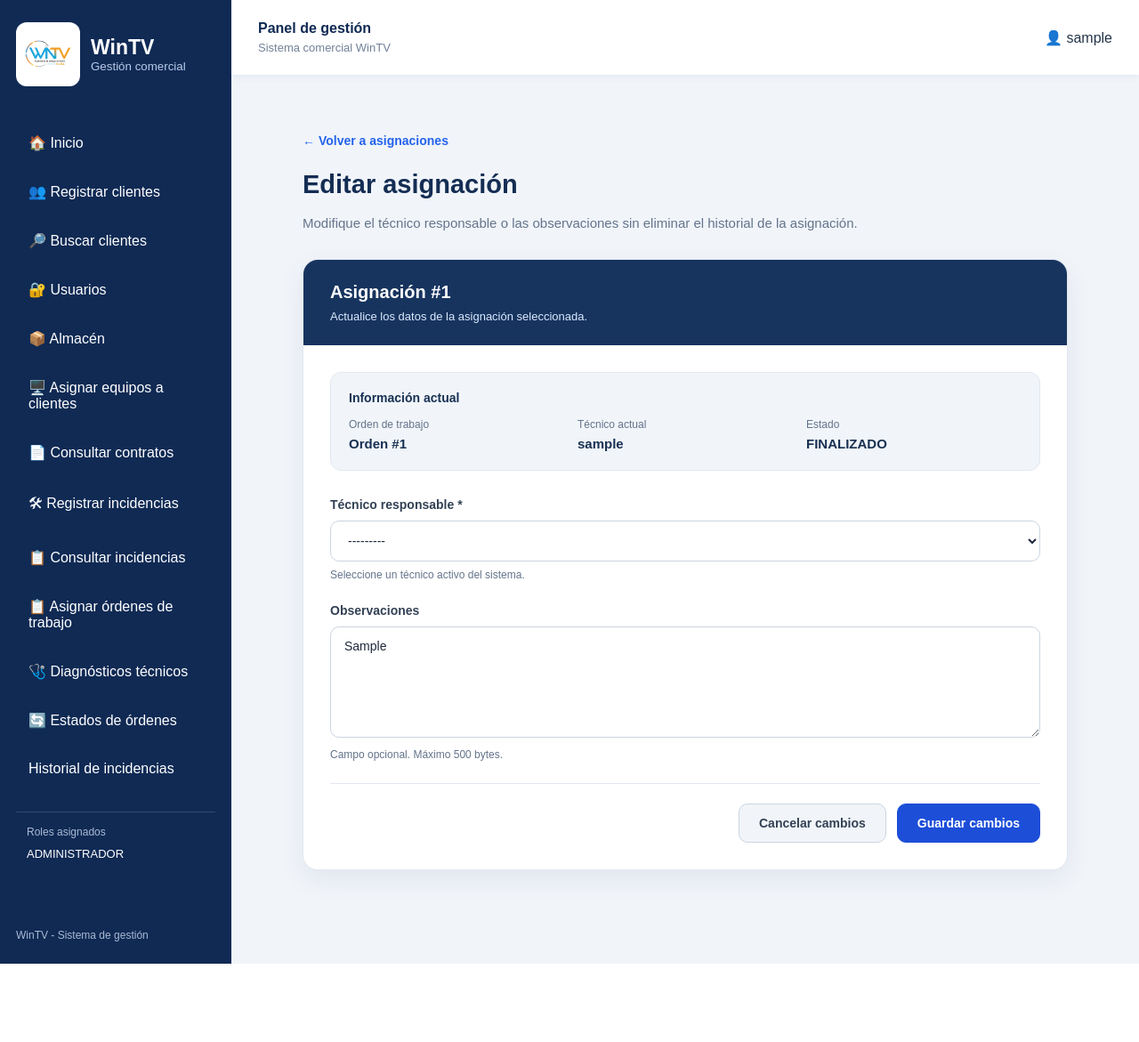
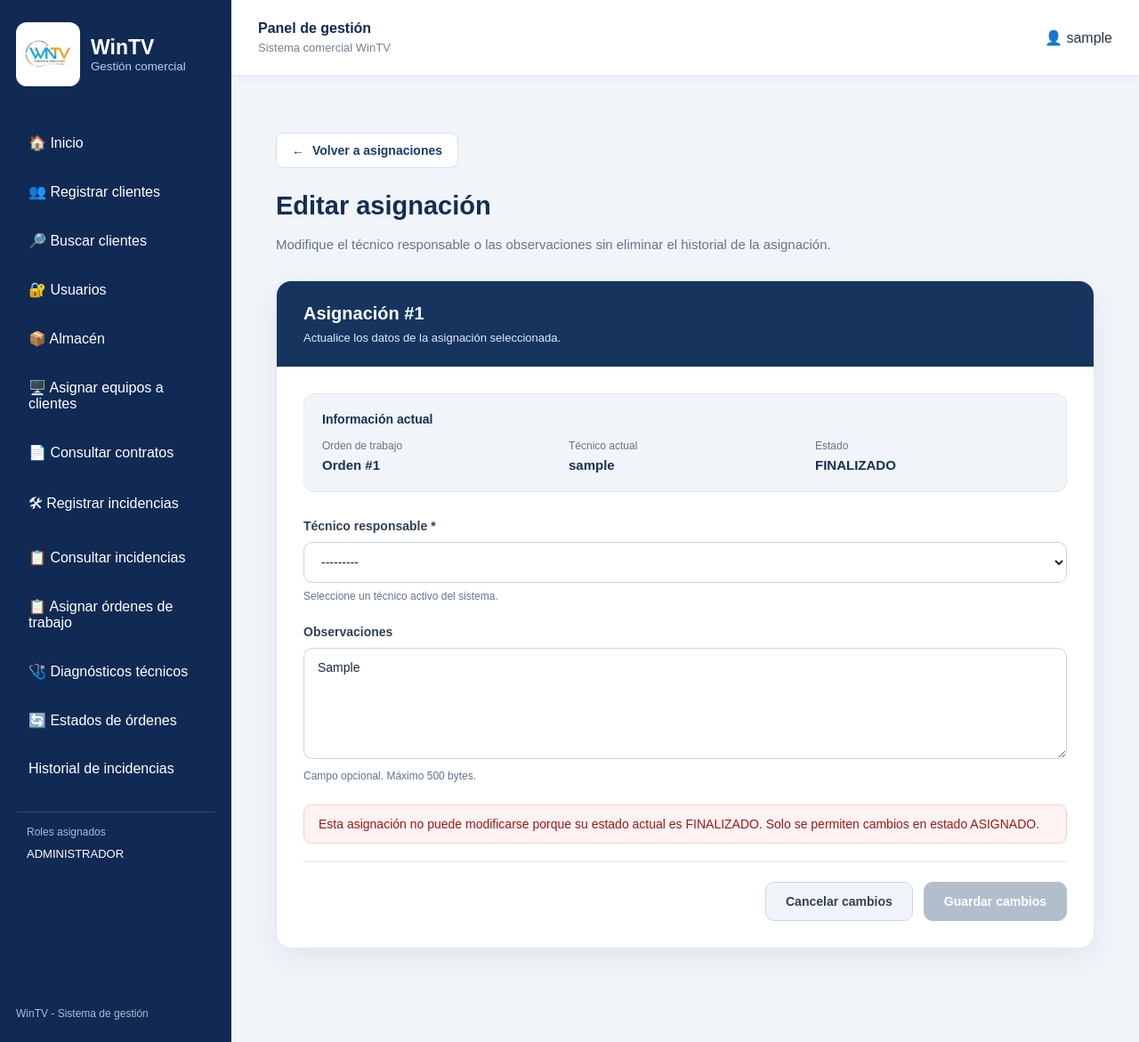
Before and after one commit to brayamstevenjaimesgodoy9-sudo/proyecto_winTV, a Django app: page /incidencias/asignaciones/1/editar/ in a window 1280 px wide. Shown: the whole page at 89% size. Before the commit the page ends 1083 px from the top, so only its background shows below. Run offline with Django 5.2, Linux system fonts and the light colour scheme; a user stored in the database is signed in; tables that the repository leaves empty hold one stand-in row (values such as "Sample post").

Commit message:
HU-15: mejorar edicion y navegacion de asignaciones

```diff
--- a/incidencias/asignacion_views.py
+++ b/incidencias/asignacion_views.py
@@ -5,6 +5,7 @@ from django.http import Http404
 from django.shortcuts import render, redirect
 from django.db import DatabaseError, IntegrityError, transaction
 from django.utils import timezone
+from django.urls import reverse
 
 from almacen.models import OrdenTrabajo, AsignacionTecnico
 
@@ -236,7 +237,8 @@ def editar_asignacion_tecnico(request, pk):
                         )
 
                         return redirect(
-                            "incidencias:asignar_orden_tecnico"
+                            reverse("incidencias:asignar_orden_tecnico")
+                            + "?pestana=consulta"
                         )
 
             except DatabaseError:
--- a/incidencias/templates/incidencias/editar_asignacion.html
+++ b/incidencias/templates/incidencias/editar_asignacion.html
@@ -6,37 +6,57 @@
 {% block contenido %}
 
 <style>
+    /* ==========================================
+       HU-15 | CONTENEDOR PRINCIPAL
+       ========================================== */
+
     .hu15-editar {
-        max-width: 900px;
+        max-width: 1100px;
         margin: 35px auto;
         padding: 0 20px 40px;
         color: #183153;
     }
 
+    /* ==========================================
+       BOTÓN VOLVER A ASIGNACIONES
+       ========================================== */
+
     .hu15-volver {
         display: inline-flex;
         align-items: center;
-        margin-bottom: 25px;
-        color: #2563eb;
-        text-decoration: none;
+        justify-content: center;
+        gap: 9px;
+        padding: 11px 17px;
+        margin-bottom: 26px;
+
+        background: #ffffff;
+        color: #193b73;
+        border: 1px solid #d4dfed;
+        border-radius: 9px;
+
         font-size: 14px;
         font-weight: 600;
+        text-decoration: none;
+
+        transition: all 0.2s ease;
     }
 
     .hu15-volver:hover {
-        text-decoration: underline;
+        background: #edf3fc;
+        border-color: #9eb8df;
+        color: #193b73;
+        text-decoration: none;
+        transform: translateX(-2px);
     }
 
-    .hu15-etiqueta {
-        display: inline-block;
-        background: #e5efff;
-        color: #17458a;
-        padding: 8px 14px;
-        border-radius: 20px;
-        font-size: 12px;
-        font-weight: 700;
-        margin-bottom: 14px;
+    .hu15-volver:focus-visible {
+        outline: 2px solid #2457c5;
+        outline-offset: 3px;
     }
+
+    /* ==========================================
+       TÍTULO Y DESCRIPCIÓN
+       ========================================== */
 
     .hu15-editar h1 {
         font-size: 29px;
@@ -231,12 +319,23 @@
     }
 </style>
 
+<!-- ==========================================
+     HU-15 | EDITAR ASIGNACIÓN
+     ========================================== -->
+
 <div class="hu15-editar">
 
-    <a href="{% url 'incidencias:asignar_orden_tecnico' %}"
-       class="hu15-volver">
-        ← Volver a asignaciones
+    <!-- VOLVER A CONSULTAR ASIGNACIONES -->
+
+    <a
+        href="{% url 'incidencias:asignar_orden_tecnico' %}?pestana=consulta"
+        class="hu15-volver"
+    >
+        <span aria-hidden="true">←</span>
+        <span>Volver a asignaciones</span>
     </a>
+
+    <!-- ENCABEZADO -->
 
     <div>
         <h1>Editar asignación</h1>
@@ -344,16 +469,40 @@
 
                 </div>
 
+                <!-- AVISO SI NO SE PUEDE EDITAR -->
+
+                {% if asignacion.estado != "ASIGNADO" %}
+                    <div class="hu15-aviso" role="alert">
+                        Esta asignación no puede modificarse porque
+                        su estado actual es {{ asignacion.estado }}.
+                        Solo se permiten cambios en estado ASIGNADO.
+                    </div>
+                {% endif %}
+
+                <!-- BOTONES -->
+
                 <div class="hu15-acciones">
 
-                    <a href="{% url 'incidencias:asignar_orden_tecnico' %}"
-                       class="hu15-boton hu15-boton-volver">
+                    <!-- CANCELAR: IR AL INICIO -->
+
+                    <!-- CANCELAR: VOLVER A CONSULTAR ASIGNACIONES -->
+
+                    <a
+                        href="{% url 'incidencias:asignar_orden_tecnico' %}?pestana=consulta"
+                        class="hu15-boton hu15-boton-volver"
+                    >
                         Cancelar cambios
                     </a>
 
-                    <button type="submit"
-                            class="hu15-boton hu15-boton-guardar"
-                            {% if asignacion.estado != "ASIGNADO" %}disabled{% endif %}>
+                    <!-- GUARDAR: ACTUALIZAR ASIGNACIÓN -->
+
+                    <button
+                        type="submit"
+                        class="hu15-boton hu15-boton-guardar"
+                        {% if asignacion.estado != "ASIGNADO" %}
+                            disabled
+                        {% endif %}
+                    >
                         Guardar cambios
                     </button>
 
```
Also changed, not shown: other parts of incidencias/templates/incidencias/editar_asignacion.html (+105 -11 lines), incidencias/templates/incidencias/asignar_orden.html (+8 -0 lines).
